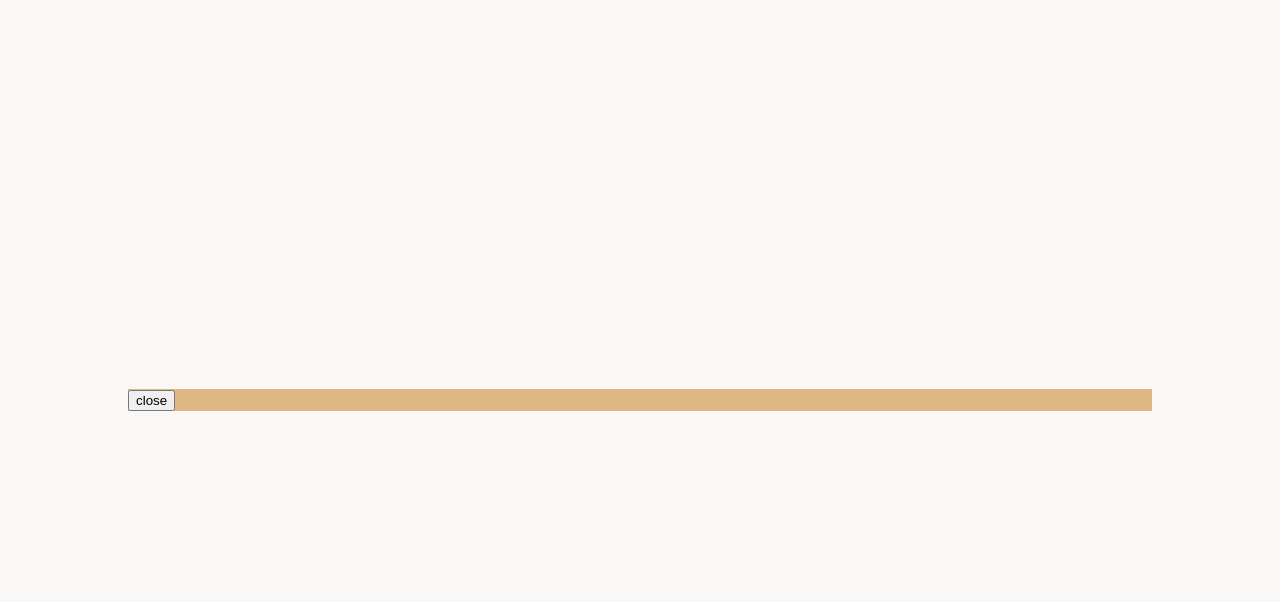
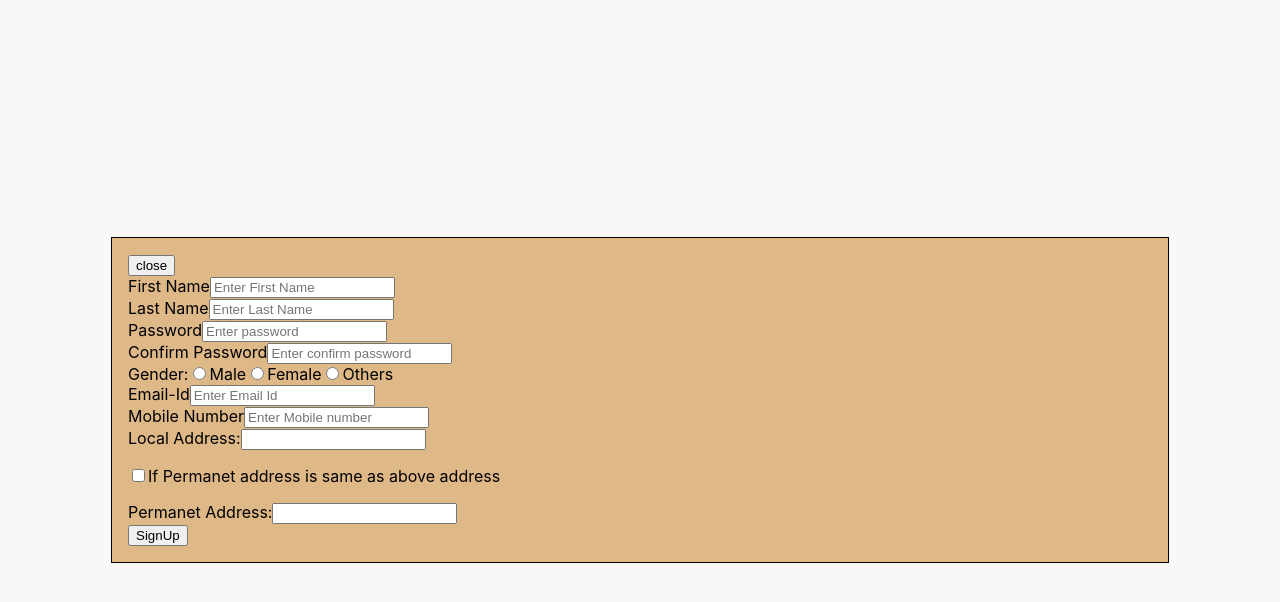
Before and after one commit to pesto-students/remote-exercises-chanchalupadhyay, a React (Create React App) app in the folder react-exercises/modal-react/: page / in a window 1280 px wide. Both pictures are taken after a click on the button "SignUp". Shown: the top 602 px of the page. Built offline with nearby package versions, Linux system fonts and the light colour scheme.

Commit message:
signUp model is completed

```diff
--- a/react-exercises/modal-react/src/App.js
+++ b/react-exercises/modal-react/src/App.js
@@ -9,23 +9,31 @@ class App extends React.Component {
     statusOfLoginModal: false,
   };
 
-  openSignUpModal = () => {
-    console.log("signUp");
+  handleOpenSignUpModal = () => {
     this.setState({ statusOfSignUpModal: true });
   };
-  openLoginModal = () => {
-    console.log("Login");
-
+  handleOpenLoginModal = () => {
     this.setState({ statusOfLoginModal: true });
+  };
+  handleCloseLoginModal = () => {
+    this.setState({ statusOfLoginModal: false });
+  };
+  handleCloseSignUpModel = () => {
+    this.setState({ statusOfSignUpModal: false });
   };
   render() {
     return (
       <div>
-        <button onClick={this.openSignUpModal}>SignUp</button>
-        <button onClick={this.openLoginModal}>Login</button>
-
-        <LoginModal status={this.state.statusOfLoginModal}></LoginModal>
-        <SignUpModal status={this.state.statusOfSignUpModal}></SignUpModal>
+        <LoginModal
+          status={this.state.statusOfLoginModal}
+          onClose={this.handleCloseLoginModal}
+        ></LoginModal>
+        <SignUpModal
+          status={this.state.statusOfSignUpModal}
+          onClose={this.handleCloseSignUpModel}
+        ></SignUpModal>
+        <button onClick={this.handleOpenSignUpModal}>SignUp</button>
+        <button onClick={this.handleOpenLoginModal}>Login</button>
       </div>
     );
   }
--- a/react-exercises/modal-react/src/component/LoginModal.jsx
+++ b/react-exercises/modal-react/src/component/LoginModal.jsx
@@ -1,18 +1,85 @@
-import React from "react";
+import React, { Component } from "react";
 import "./modal.css";
 
-function LoginModal({ status }) {
-  console.log(status);
-  console.log("loginModal");
-  const showHideModal = status
+export default class LoginModal extends Component {
+  constructor(props) {
+    super(props);
+    this.state = {
+      ...props,
+      username: "",
+      password: "",
+    };
+    this.handleFormSubmit = this.handleFormSubmit.bind(this);
+    this.handleInputChange = this.handleInputChange.bind(this);
+    this.closeModal = this.closeModal.bind(this);
+  }
+  /**
+   * The method will bind the react component state with input
+   * State of HTML(User Input.)
+   * @param event {Event} Event A javascript Event Object
+   */
+  handleInputChange(event) {
+    const newState = this.state;
+    newState[event.target.name] = event.target.value;
+    this.setState(newState);
+  }
+  /**
+   * The method will override the default behavior of a
+   * form on submission and will handle form submission.
+   * @param event {Event} Event A javascript Event Object
+   */
+  handleFormSubmit(event) {
+    event.preventDefault();
+    const { username, password } = this.state;
+    if (username === "sonutj" && password === "password") {
+      alert("Login Successfull");
+    } else {
+      alert("Invalid username or password");
+    }
+    this.setState({
+      ...this.state,
+      password: "",
+    });
+  }
+  /**
+   * Close modal will handle the hiding o the modal when clicked on close button.
+   * @param event {Event} Event A javascript Event Object
+   */
+  closeModal(event) {
+    this.state.onClose();
+  }
+  render() {
+    const showHideModal = this.props.status
       ? "modal-container display-block"
       : "modal-container display-none";
     return (
       <div className={showHideModal}>
-      <div className="main - modal">
-        <button>close</button>
+        <div className="main-modal">
+          <button onClick={this.closeModal}>close</button>
+
+          <form onSubmit={this.handleFormSubmit}>
+            <label htmlFor="username">Username:*</label>
+            <input
+              onChange={this.handleInputChange}
+              type="text"
+              value={this.state.username}
+              name="username"
+              id="username"
+            />
+            <br />
+            <label htmlFor="password">Password:*</label>
+            <input
+              onChange={this.handleInputChange}
+              type="password"
+              name="password"
+              id="password"
+              value={this.state.password}
+            />
+            <br />
+            <input type="submit" value="Log In" />
+          </form>
         </div>
       </div>
     );
   }
-export default LoginModal;
+}
--- a/react-exercises/modal-react/src/component/SignUpModal.jsx
+++ b/react-exercises/modal-react/src/component/SignUpModal.jsx
@@ -1,16 +1,177 @@
 import React from "react";
 import "./modal.css";
 
-function SignUpModal({ status }) {
-  const showHideModal = status
+class SignUpModal extends React.Component {
+  state = {
+    firstName: "",
+    lastName: "",
+    password: "",
+    confirmPassword: "",
+    emailId: "",
+    mobileNumber: "",
+    localAddress: "",
+    permanentAddress: "",
+  };
+
+  handleInputChange = (event) => {
+    let value =
+      event.target.type == "checkbox"
+        ? event.target.checked
+        : event.target.value;
+    this.setState({ [event.target.name]: value });
+    if (event.target.type == "checked" && event.target.checked) {
+      this.setState({ permanentAddress: this.state.localAddress });
+    } else {
+      this.setState({
+        permanentAddress: this.state.permanentAddress,
+      });
+    }
+  };
+  handleFormSubmit = (event) => {
+    event.preventDefault();
+    console.log(this.state);
+    localStorage.setItem("firstName", this.state.firstName);
+    localStorage.setItem("lastName", this.state.lastName);
+    localStorage.setItem("emailId", this.state.emailId);
+    localStorage.setItem("mobileNumber", this.state.mobileNumber);
+    localStorage.setItem("password", this.state.password);
+  };
+  closeModal = (event) => {
+    this.props.onClose();
+  };
+
+  render() {
+    const showHideModal = this.props.status
       ? "modal-container display-block"
       : "modal-container display-none";
     return (
       <div className={showHideModal}>
         <div className="main-modal">
-        <button>close</button>
+          <button onClick={(e) => this.closeModal(e)}>close</button>
+
+          <form onSubmit={this.handleFormSubmit}>
+            <label>First Name</label>
+            <input
+              type="text"
+              name="firstName"
+              placeholder="Enter First Name"
+              onChange={this.handleInputChange}
+              value={this.state.firstName}
+              //   ref={(input) => (this.firstName = input)}
+            />
+            <br />
+            <label>Last Name</label>
+            <input
+              type="text"
+              name="lastName"
+              placeholder="Enter Last Name"
+              onChange={this.handleInputChange}
+              value={this.state.lastName}
+
+              //   ref={(input) => (this.lastName = input)}
+            />
+            <br />
+            <label>Password</label>
+            <input
+              type="text"
+              name="password"
+              placeholder="Enter password"
+              onChange={this.handleInputChange}
+              value={this.state.password}
+            />
+            <br />
+            <label>Confirm Password</label>
+            <input
+              type="text"
+              name="confirmPassword"
+              placeholder="Enter confirm password"
+              onChange={this.handleInputChange}
+              value={this.state.confirmPassword}
+            />
+            <br />
+            <label>Gender:</label>
+            <input
+              class="one-line-display"
+              type="radio"
+              name="gender"
+              value="male"
+              onChange={this.handleInputChange}
+            />
+            Male
+            <input
+              className="one-line-display"
+              type="radio"
+              name="gender"
+              value="female"
+              onChange={this.handleInputChange}
+            />
+            Female
+            <input
+              className="one-line-display"
+              type="radio"
+              name="gender"
+              value="others"
+              onChange={this.handleInputChange}
+            />
+            Others
+            <br />
+            <label>Email-Id</label>
+            <input
+              type="text"
+              name="emailId"
+              placeholder="Enter Email Id"
+              onChange={this.handleInputChange}
+              value={this.state.emailId}
+              //   ref={(input) => (this.emailId = input)}
+            />
+            <br />
+            <label>Mobile Number</label>
+            <input
+              type="text"
+              name="mobileNumber"
+              placeholder="Enter Mobile number"
+              onChange={this.handleInputChange}
+              value={this.state.mobileNumber}
+
+              //   ref={(input) => (this.mobileNumber = input)}
+            />
+            <br />
+            <label>Local Address:</label>
+            <input
+              type="text"
+              name="localAddress"
+              onChange={this.handleInputChange}
+              value={this.localAddress}
+            />
+            <br />
+            <p>
+              <input
+                type="checkbox"
+                className="one-line-display"
+                name="checkboxState"
+                checked={this.state.checkboxState}
+                onChange={this.handleInputChange}
+              />
+              If Permanet address is same as above address
+            </p>
+            <label>Permanet Address:</label>
+            <input
+              type="text"
+              name="permanentAddress"
+              onChange={this.handleInputChange}
+              value={
+                this.state.checkboxState == true
+                  ? this.state.localAddress
+                  : this.state.permanentAddress
+              }
+              disabled={this.state.checkboxState == true ? true : false}
+            />
+            <br />
+            <input type="submit" value="SignUp" />
+          </form>
         </div>
       </div>
     );
   }
+}
 export default SignUpModal;
--- a/react-exercises/modal-react/src/component/modal.css
+++ b/react-exercises/modal-react/src/component/modal.css
@@ -7,7 +7,9 @@
   background-color: rgb(250, 248, 246);
 }
 .main-modal {
-  /* border: 1px solid black; */
+  border: 1px solid black;
+  padding: 1em;
+
   position: fixed;
   background-color: burlywood;
   width: 80%;
```
Lines whose indentation alone changed are shown as unchanged.
